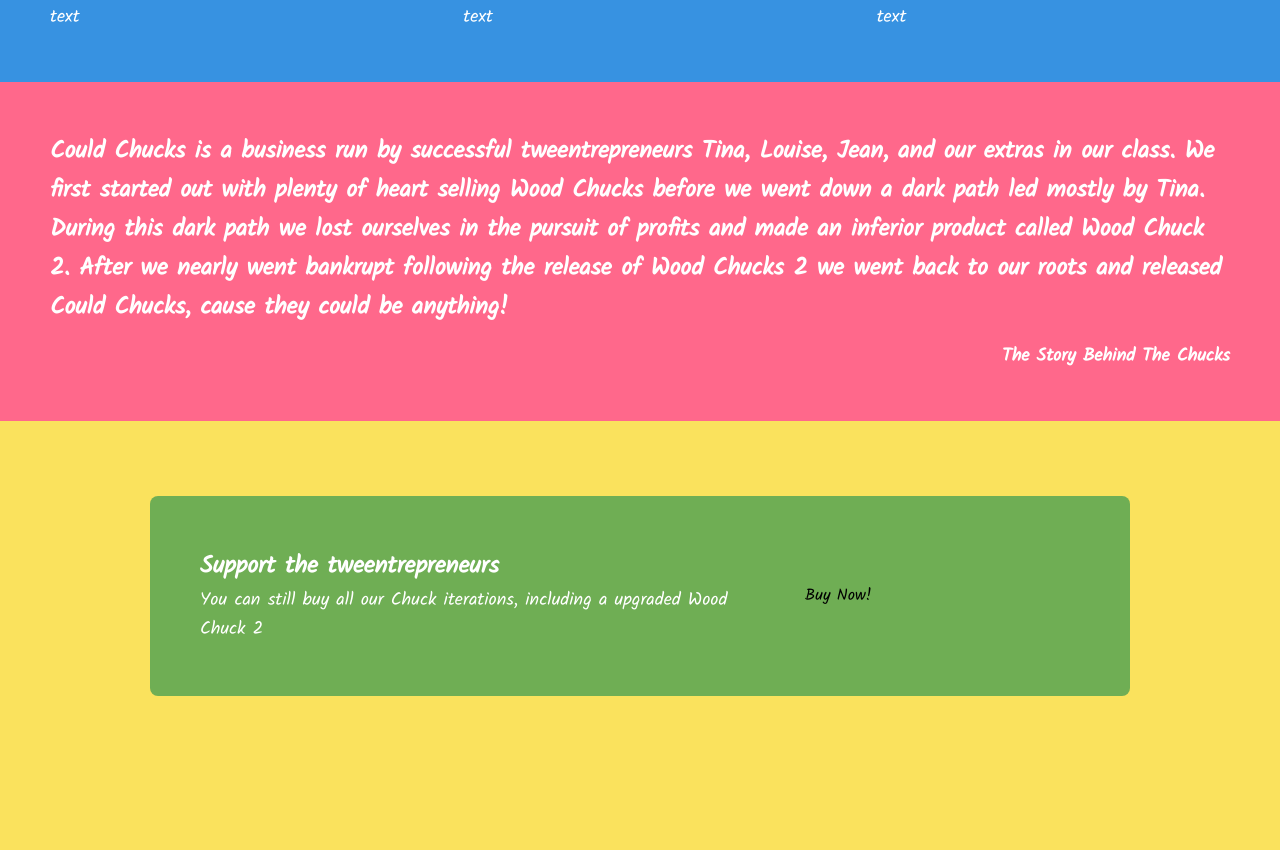
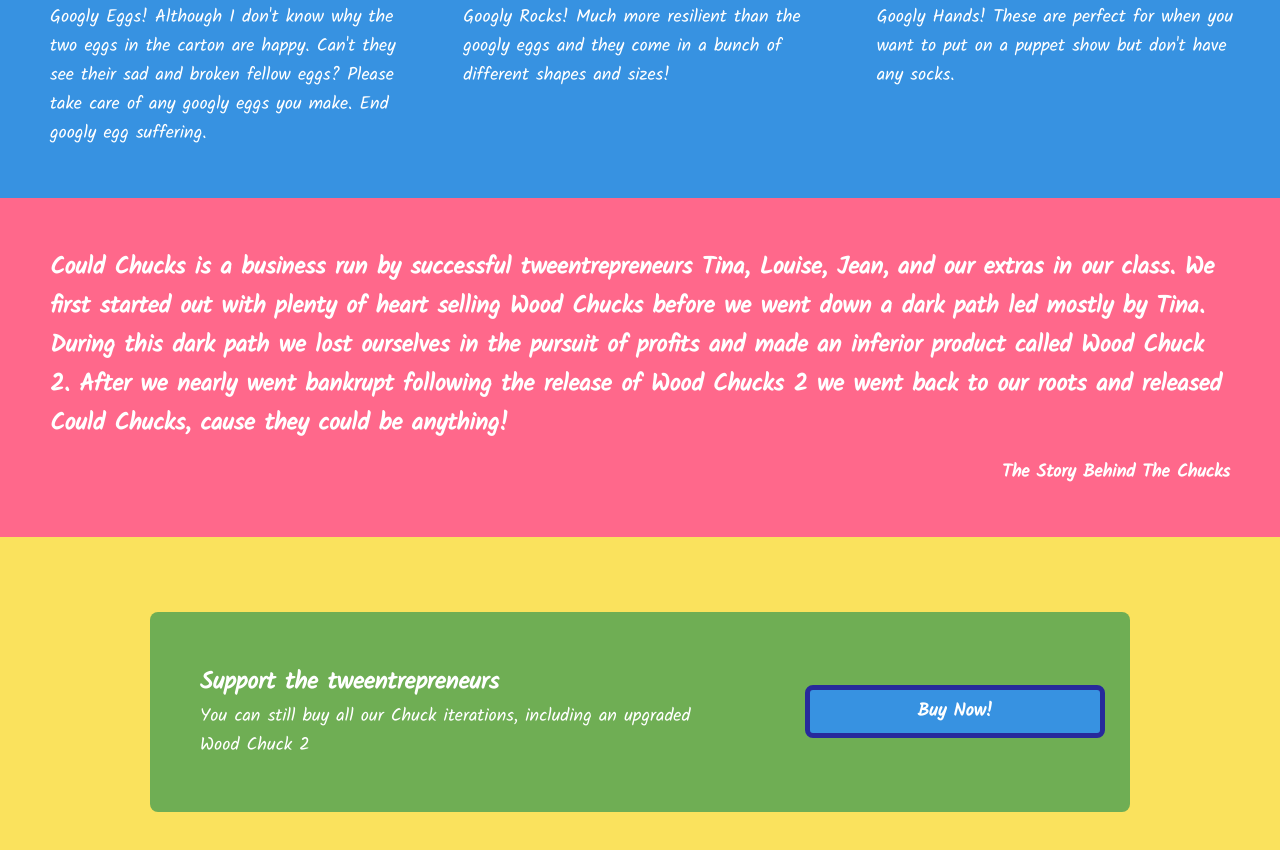
Before and after one commit to ChrisCross55/FlexboxTest, a plain HTML site: page index.html in a window 1280 px wide. Shown: the part 1054-1904 px from the top of the page. Before the commit the page ends 1825 px from the top, so only its background shows below. Drawn offline with Linux system fonts and the light colour scheme.

Commit message:
Corrected typos

```diff
--- a/index.html
+++ b/index.html
@@ -41,17 +41,23 @@
 
                 <div class="ex">
                     <div class="photos"> <img src="img/brett-jordan-xcSGMHsaLio-unsplash.jpg" alt="eggs with googly eyes" >  </div>
-                    <div class="text"> text</div>
+                    <div class="text"> Googly Eggs! Although I don't know why the two eggs in the carton are happy.
+                        Can't they see their sad and broken fellow eggs? Please take care of any googly eggs you make. End googly egg suffering.
+
+                    </div>
                 </div>
 
                 <div class="ex">
                     <div class="photos"> <img src="img/eddie-black-cYB62s1zWsY-unsplash.jpg" alt="rocks with gogoly eyes" ></div>
-                    <div class="text"> text </div>
+                    <div class="text"> Googly Rocks! Much more resilient than the googly eggs and they come in a bunch of different shapes and sizes!
+
+                         </div>
                 </div>
 
                 <div class="ex">
                     <div class="photos"> <img src="img/franco-antonio-giovanella-kSfv9njQVc8-unsplash.jpg" alt="hand with googly eyes" ></div>
-                    <div class="text"> text </div>
+                    <div class="text"> Googly Hands! These are perfect for when you want to put on a puppet show but don't have
+                        any socks. </div>
                 </div>
 
 
@@ -60,21 +66,21 @@
     </div>
 
     <div class="h3">
-        <div class="story"> Could Chucks is a business run by successful tweentrepreneurs Tina, Louise, Jean, and our extras in our class.
+        <p class="story">   Could Chucks is a business run by successful tweentrepreneurs Tina, Louise, Jean, and our extras in our class.
             We first started out with plenty of heart selling Wood Chucks before we went down a dark path led mostly by Tina. During this dark
             path we lost ourselves in the pursuit of profits and made an inferior product called Wood Chuck 2. After we nearly went bankrupt following the release
-            of Wood Chucks 2 we went back to our roots and released Could Chucks, cause they could be anything! </div>
+            of Wood Chucks 2 we went back to our roots and released Could Chucks, cause they could be anything! </p>
         <div class="behind">The Story Behind The Chucks</div>
     </div>
 
     <div class="banner">
         <div class="buytext">
             <div class="smallheader"> Support the tweentrepreneurs </div>
-            <div class="infoproducts"> You can still buy all our Chuck iterations, including a upgraded Wood Chuck 2</div>
+            <div class="infoproducts"> You can still buy all our Chuck iterations, including an upgraded Wood Chuck 2</div>
         </div>
-        <div class="buybutton">
+        <button class="buybutton">
             Buy Now!
-        </div>
+        </button>
 
 
     </div>
```
Also changed, not shown: 1 other file.
